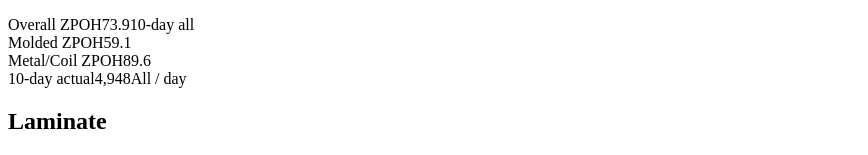
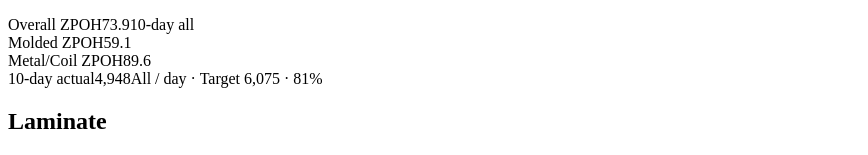
Before and after one commit to jakubt-stack/KPI, a React (Vite) app: page / in a window 1280 px wide. Shown: the part 769-924 px from the top of the page, without its empty margins (0-868 px from the left). Built offline with nearby package versions, Linux system fonts and the light colour scheme; the HTML template or start-up script is replaced by a standard one.

Commit message:
Update Lenzip KPI dashboard data (2026-10-28)

```diff
--- a/src/App.jsx
+++ b/src/App.jsx
@@ -82,7 +82,7 @@ const data = {
     {
       "label": "10-day actual",
       "value": "4,948",
-      "note": "All / day"
+      "note": "All / day · Target 6,075 · 81%"
     }
   ],
   "laminate": [
```
